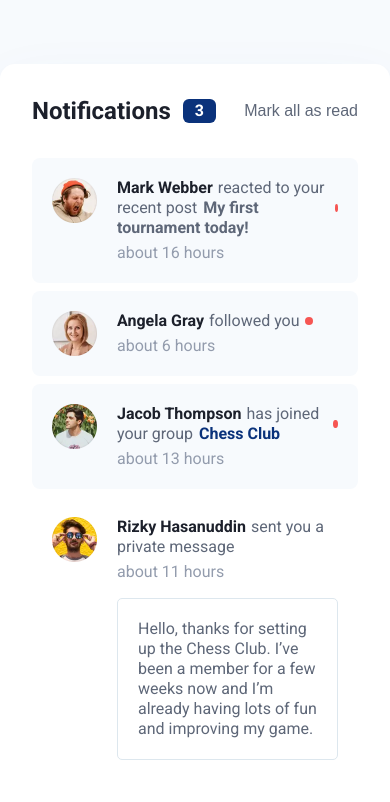
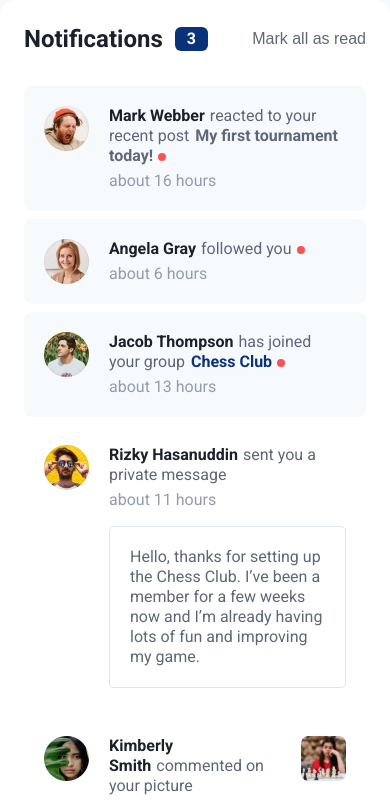
Before and after one commit to eduardogomesf/notifications, a React (Vite) app: page / in a window 390 px wide. Shown: the top 802 px of the page. Built offline with nearby package versions, Linux system fonts and the light colour scheme.

Commit message:
feat: make page responsive

```diff
--- a/index.html
+++ b/index.html
@@ -5,6 +5,7 @@
   <link rel="preconnect" href="https://fonts.googleapis.com">
   <link rel="preconnect" href="https://fonts.gstatic.com" crossorigin>
   <meta charset="UTF-8" />
+  <meta content="width=device-width, initial-scale=1" name="viewport" />
   <link rel="shortcut icon" href="/favicon.png" type="image/x-icon">
   <link href="https://fonts.googleapis.com/css2?family=Roboto:wght@400;700&display=swap" rel="stylesheet">
   <title>Notifications</title>
--- a/src/components/Notification/index.tsx
+++ b/src/components/Notification/index.tsx
@@ -43,7 +43,6 @@
         <Container isNew={notification.payload.isNew}>
             <Avatar src={notification.avatarUrl} alt='an user avatar photo' />
             <TextContainer>
-                <div>
                 <NotificationMessage>
                     <Username>
                         {notification.username}
@@ -52,10 +51,9 @@
                     {getMessageByNotificationType(notification.type)}
 
                     {getAdditionalContentByType(notification)}
-                    </NotificationMessage>
 
                     {notification.payload.isNew && <NotificationDot />}
-                </div>
+                </NotificationMessage>
 
                 <time>{formatDistanceToNow(new Date(notification.payload.createdAt))}</time>
 
--- a/src/components/Notification/styles.ts
+++ b/src/components/Notification/styles.ts
@@ -25,12 +25,6 @@
 `
 
 export const TextContainer = styled.div`
-    > div {
-        display: flex;
-        align-items: center;
-        gap: 5px;
-    }
-
     > time {
         display: block;
         margin-top: 5px;
@@ -44,6 +38,8 @@
 `
 
 export const NotificationMessage = styled.strong`
+    display: inline-block;
+
     font-weight: 500;
     font-size: 1rem;
     line-height: 20px;
@@ -93,6 +89,11 @@
 `
 
 export const NotificationDot = styled.div`
+    display: inline-block;
+
+    vertical-align: middle;
+
+    margin-left: 5px;
     width: 8px;
     height: 8px;
 
--- a/src/components/NotificationsContainer/styles.ts
+++ b/src/components/NotificationsContainer/styles.ts
@@ -10,6 +10,11 @@
 
     background-color: ${({ theme }) => theme.colors.white};
     border-radius: 15px;
+
+    @media (max-width: 400px) {
+        margin: auto;
+        padding: 1.5rem;
+    }
 `
 
 export const Header = styled.header`
```
Lines whose indentation alone changed are shown as unchanged.
